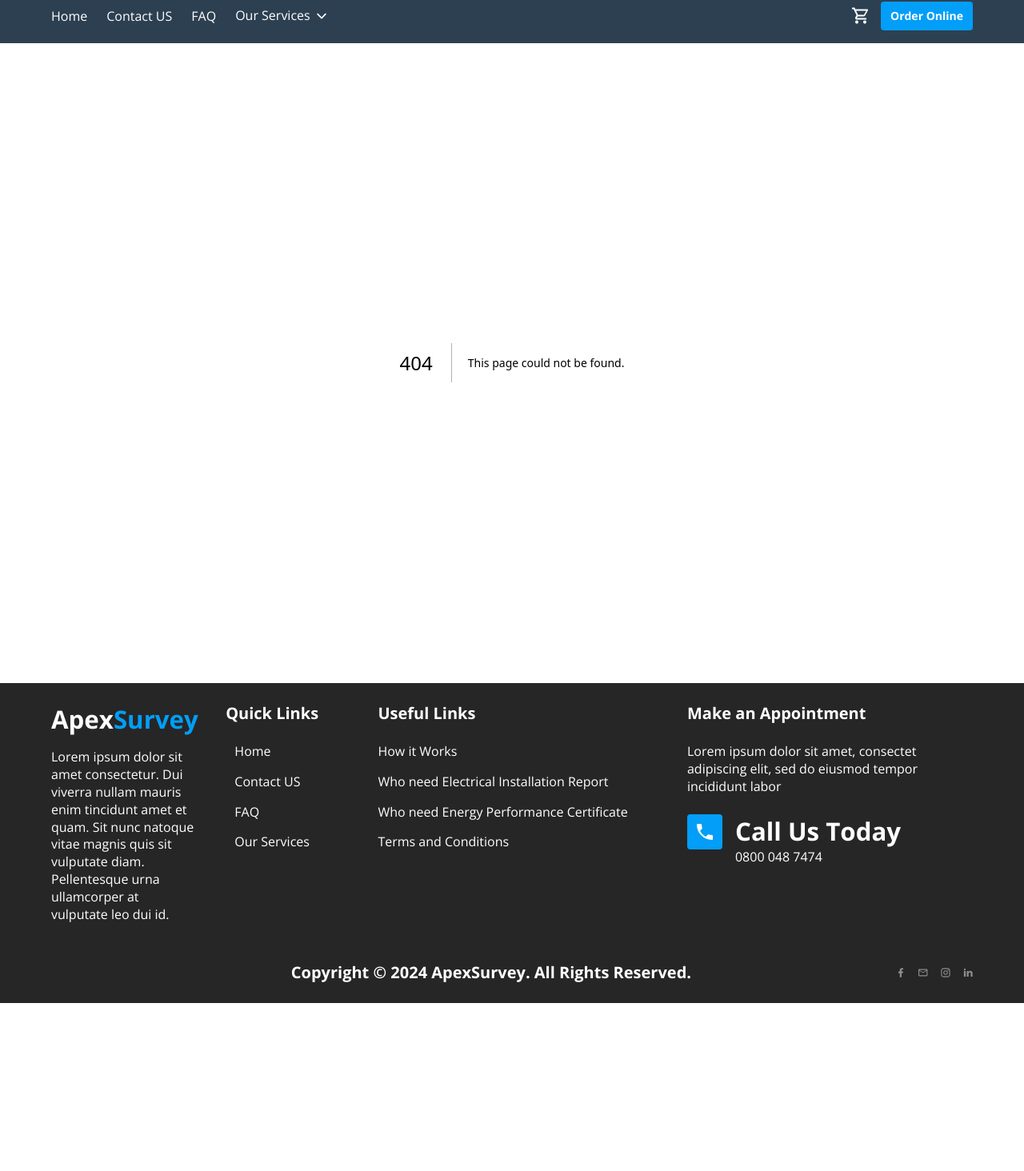
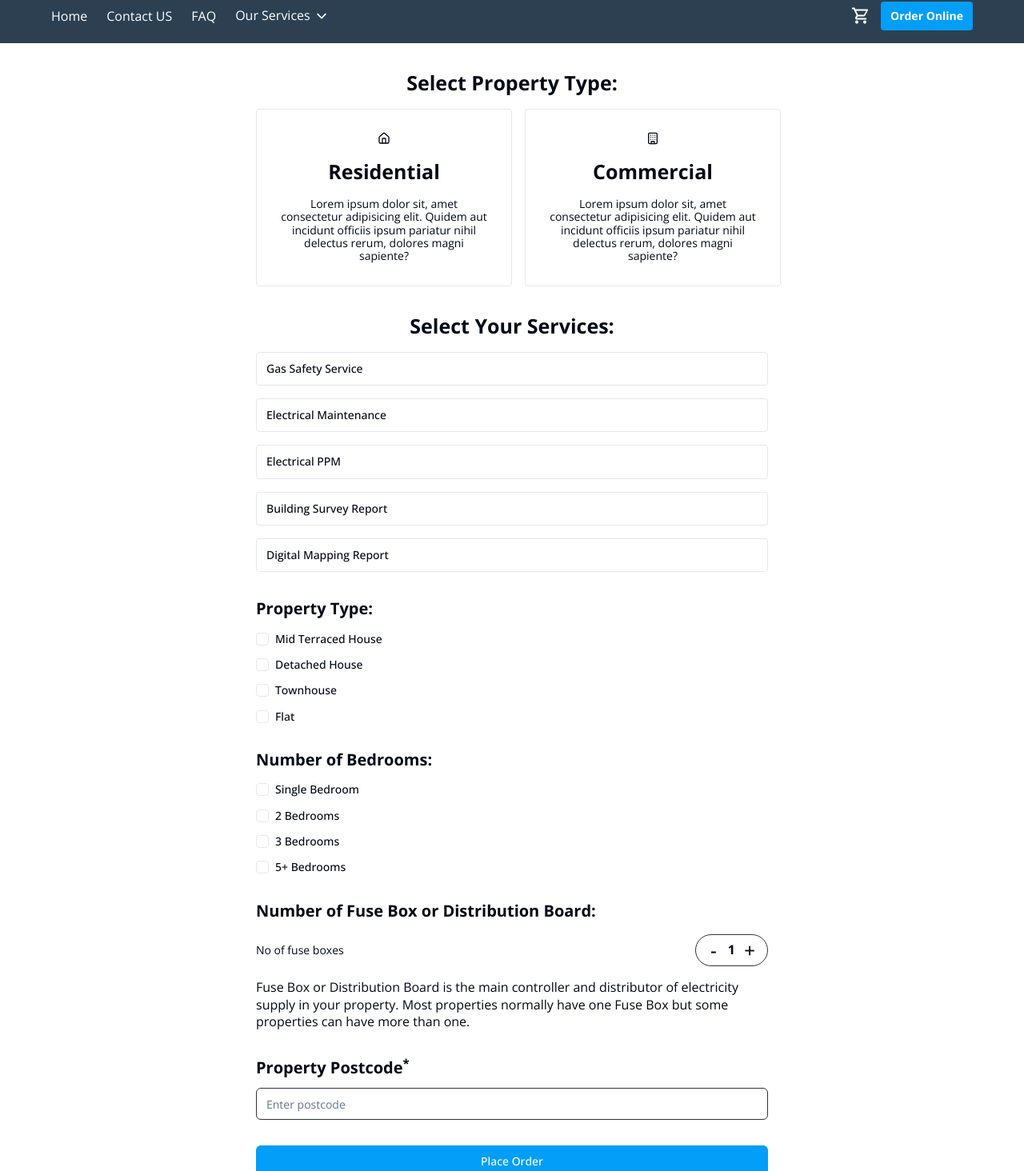
Before and after one commit to zubairzahid94/apex-survey, a Next.js app: page /order-now in a window 1280 px wide. Before the commit this address had no page. Shown: the part 84-1548 px from the top of the page at 80% size. Before the commit the page ends 1338 px from the top, so only its background shows below. Built offline with nearby package versions, Linux system fonts and the light colour scheme.

Commit message:
Add Order-Online page

```diff
--- /dev/null
+++ b/src/app/order-now/page.tsx
@@ -0,0 +1,243 @@
+"use client";
+
+import Counter from "@/components/Counter";
+import {
+  bedroomOptions,
+  InstantQuoteSchema,
+  properties,
+  propertyType,
+  services,
+} from "@/components/dialogs/InstantQuoteModal";
+import { Button } from "@/components/ui/button";
+import { Checkbox } from "@/components/ui/checkbox";
+import { Input } from "@/components/ui/input";
+import { Label } from "@/components/ui/label";
+import { zodResolver } from "@hookform/resolvers/zod";
+import { useRouter } from "next/navigation";
+import React from "react";
+import { useForm } from "react-hook-form";
+import { z } from "zod";
+
+const OrderNow = () => {
+  const router = useRouter();
+
+  const form = useForm<z.infer<typeof InstantQuoteSchema>>({
+    resolver: zodResolver(InstantQuoteSchema),
+    defaultValues: {
+      noOfFuseBoxes: 1,
+    },
+  });
+
+  function onSubmit(data: z.infer<typeof InstantQuoteSchema>) {
+    console.log(data);
+    alert(JSON.stringify(data, null, 2));
+    form.reset();
+    router.push("/checkout");
+  }
+
+  return (
+    <form
+      onSubmit={form.handleSubmit(onSubmit)}
+      className="space-y-8 w-1/2 mx-auto my-8"
+    >
+      <div className="w-full flex flex-col gap-4">
+        <Label htmlFor="propertyType" className="!text-h5 text-center">
+          Select Property Type:
+        </Label>
+        {form.getFieldState("propertyType").error && (
+          <p className="text-red-500 text-small">
+            {form.getFieldState("propertyType").error?.message}
+          </p>
+        )}
+        <div className="flex flex-row gap-4 items-center w-full">
+          {propertyType.map((item) => (
+            <Checkbox
+              key={item.id}
+              id={item.id}
+              value={item.id}
+              checked={form.watch("propertyType") === item.id}
+              onCheckedChange={(checked) => {
+                if (checked) {
+                  form.setValue("propertyType", item.id);
+                } else {
+                  form.setValue("propertyType", "");
+                }
+              }}
+              className="bg-transparent data-[state=checked]:text-white data-[state=checked]:bg-apex-blue border border-gray-200 flex items-center justify-between p-3 w-1/2"
+            >
+              <Label
+                className="w-full flex flex-col gap-4 items-center p-4"
+                htmlFor={item.id}
+              >
+                {item.icon}
+                <h5 className="text-h5 font-bold">{item.label}</h5>
+                <p className="text-small">
+                  Lorem ipsum dolor sit, amet consectetur adipisicing elit.
+                  Quidem aut incidunt officiis ipsum pariatur nihil delectus
+                  rerum, dolores magni sapiente?
+                </p>
+              </Label>
+            </Checkbox>
+          ))}
+        </div>
+      </div>
+      <div className="w-full flex flex-col gap-4">
+        <Label htmlFor="services" className="!text-h5 text-center">
+          Select Your Services:
+        </Label>
+        {form.getFieldState("services").error && (
+          <p className="text-red-500 text-small">
+            {form.getFieldState("services").error?.message}
+          </p>
+        )}
+        {services.map((item) => (
+          <Checkbox
+            key={item.id}
+            id={item.id}
+            value={item.id}
+            checked={form.watch("services")?.includes(item.id)}
+            onCheckedChange={(checked) => {
+              if (checked) {
+                form.setValue(
+                  "services",
+                  Array.isArray(form.watch("services"))
+                    ? [...form.watch("services"), item.id]
+                    : [item.id]
+                );
+              } else {
+                form.setValue(
+                  "services",
+                  form.watch("services")?.filter((value) => value !== item.id)
+                );
+              }
+            }}
+            className="bg-transparent data-[state=checked]:text-white data-[state=checked]:bg-apex-blue border border-gray-200 flex items-center justify-between p-3"
+          >
+            <Label
+              className="w-full flex flex-row gap-2 items-center"
+              htmlFor={item.id}
+            >
+              <p className="text-small font-medium">{item.label}</p>
+            </Label>
+          </Checkbox>
+        ))}
+      </div>
+      <div className="w-full flex flex-col gap-4">
+        <Label htmlFor="property" className="!text-btn">
+          Property Type:
+        </Label>
+        {form.getFieldState("property").error && (
+          <p className="text-red-500 text-small">
+            {form.getFieldState("property").error?.message}
+          </p>
+        )}
+        {properties.map((item) => (
+          <div key={item.id} className="flex gap-2">
+            <Checkbox
+              key={item.id}
+              id={item.id}
+              value={item.id}
+              checked={form.watch("property") === item.id}
+              onCheckedChange={(checked) => {
+                if (checked) {
+                  form.setValue("property", item.id);
+                } else {
+                  form.setValue("property", "");
+                }
+              }}
+              className="bg-transparent data-[state=checked]:text-white data-[state=checked]:bg-apex-blue border border-gray-200 size-4"
+            />
+            <Label
+              className="w-full flex flex-row gap-2 items-center"
+              htmlFor={item.id}
+            >
+              <p className="text-small font-medium">{item.label}</p>
+            </Label>
+          </div>
+        ))}
+      </div>
+      <div className="w-full flex flex-col gap-4">
+        <Label htmlFor="noOfBedrooms" className="!text-btn">
+          Number of Bedrooms:
+        </Label>
+        {form.getFieldState("noOfBedrooms").error && (
+          <p className="text-red-500 text-small">
+            {form.getFieldState("noOfBedrooms").error?.message}
+          </p>
+        )}
+        {bedroomOptions.map((item) => (
+          <div key={item.id} className="flex gap-2">
+            <Checkbox
+              key={item.id}
+              id={item.id}
+              value={item.id}
+              checked={form.watch("noOfBedrooms") === item.id}
+              onCheckedChange={(checked) => {
+                if (checked) {
+                  form.setValue("noOfBedrooms", item.id);
+                } else {
+                  form.setValue("noOfBedrooms", "");
+                }
+              }}
+              className="bg-transparent data-[state=checked]:text-white data-[state=checked]:bg-apex-blue border border-gray-200 size-4"
+            />
+            <Label
+              className="w-full flex flex-row gap-2 items-center"
+              htmlFor={item.id}
+            >
+              <p className="text-small font-medium">{item.label}</p>
+            </Label>
+          </div>
+        ))}
+      </div>
+      <div className="w-full flex flex-col gap-4">
+        <Label htmlFor="fuseBoxes" className="!text-btn">
+          Number of Fuse Box or Distribution Board:
+        </Label>
+        {form.getFieldState("noOfFuseBoxes").error && (
+          <p className="text-red-500 text-small">
+            {form.getFieldState("noOfFuseBoxes").error?.message}
+          </p>
+        )}
+        <div className="w-full flex items-center flex-row gap-2 justify-between">
+          <p className="text-small self-start md:self-auto">No of fuse boxes</p>
+          <Counter
+            value={form.watch("noOfFuseBoxes")}
+            onChange={(value) => form.setValue("noOfFuseBoxes", value)}
+            className="w-max"
+          />
+        </div>
+        <p className="text-para">
+          Fuse Box or Distribution Board is the main controller and distributor
+          of electricity supply in your property. Most properties normally have
+          one Fuse Box but some properties can have more than one.
+        </p>
+      </div>
+      <div className="w-full flex flex-col gap-3">
+        <Label htmlFor="postcode" className="!text-btn">
+          Property Postcode<sup>*</sup>
+        </Label>
+        {form.getFieldState("postCode").error && (
+          <p className="text-red-500 text-small">
+            {form.getFieldState("postCode").error?.message}
+          </p>
+        )}
+        <Input
+          id="postcode"
+          type="text"
+          placeholder="Enter postcode"
+          {...form.register("postCode")}
+          className="w-full border border-apex-grey-light"
+        />
+      </div>
+      <Button
+        type="submit"
+        className="w-full text-white p-2 bg-apex-blue hover:bg-apex-blue"
+      >
+        Place Order
+      </Button>
+    </form>
+  );
+};
+
+export default OrderNow;
--- a/src/components/dialogs/InstantQuoteModal.tsx
+++ b/src/components/dialogs/InstantQuoteModal.tsx
@@ -93,23 +93,27 @@ export const bedroomOptions = [
 ];
 
 export const InstantQuoteSchema = z.object({
-  propertyType: z.string().refine((value) => value !== "", {
-    message: "Please select a property type",
-  }),
-  services: z.array(z.string()).refine((value) => value.length > 0, {
+  propertyType: z
+    .string({
+      required_error: "Please select a property type",
+    })
+    .min(1, {
+      message: "Please select a property type",
+    }),
+  services: z.array(z.string()).min(1, {
     message: "Please select at least one service",
   }),
-  property: z.string().refine((value) => value !== "", {
+  property: z.string().min(1, {
     message: "Please select a property",
   }),
-  noOfBedrooms: z.string().refine((value) => value !== "", {
-    message: "Please enter number of bedrooms",
+  noOfBedrooms: z.string().min(1, {
+    message: "Please select number of bedrooms",
   }),
-  noOfFuseBoxes: z.number().refine((value) => value > 0, {
-    message: "Please enter number of fuse boxes",
+  noOfFuseBoxes: z.number().min(1, {
+    message: "Atleast one fuse box is required",
   }),
-  postCode: z.string().refine((value) => value !== "", {
-    message: "Please enter postcode",
+  postCode: z.string().min(1, {
+    message: "Please enter your postcode",
   }),
 });
 
```
